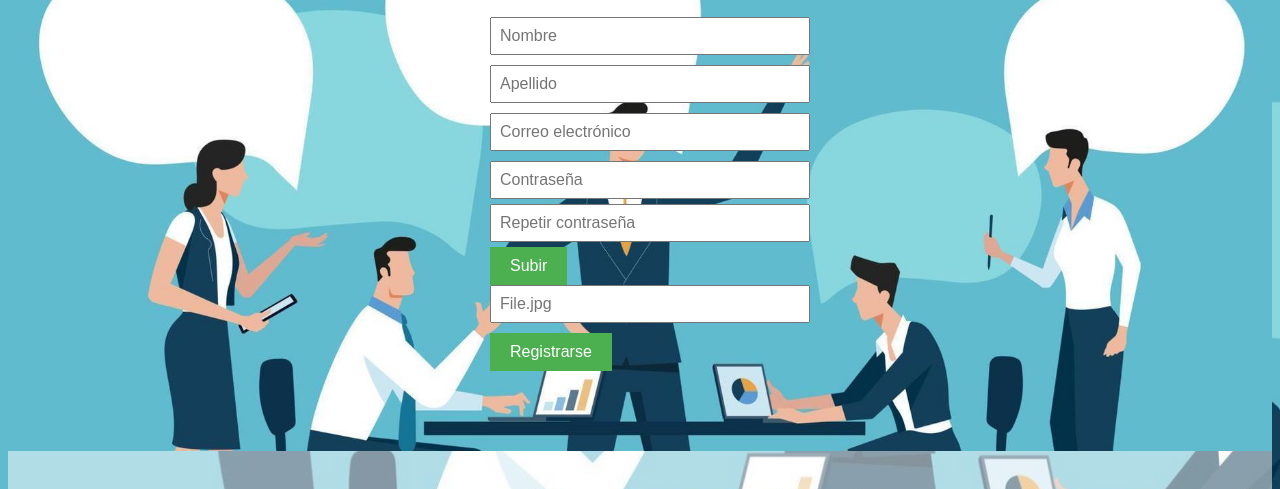
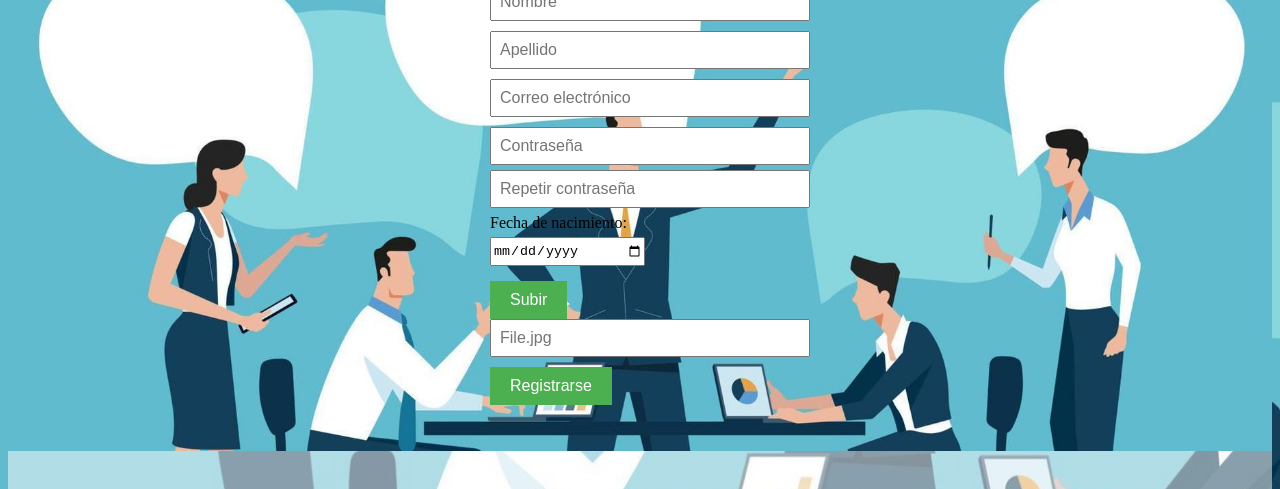
Before and after one commit to MarcoGPUDC/ChangaMas, a plain HTML site: page registrationV2.html in a window 1280 px wide. Shown: the part 257-746 px from the top of the page. Drawn offline with Linux system fonts and the light colour scheme.

Commit message:
Update registrationV2.html

```diff
--- a/registrationV2.html
+++ b/registrationV2.html
@@ -42,6 +42,10 @@
                         <input type="password" placeholder="Contraseña">
                         <input style="margin-top: 15px" type="password" placeholder="Repetir contraseña">
                     </div>
+                     <div>
+                        <p style="margin-bottom: 0px">Fecha de nacimiento:</p>
+                        <input style="margin-top: 5px; width: 150px; height: 25px" type="date" placeholder="Fecha de nacimiento">
+                    </div>
                     <div>
                         <input style="margin-top: 15px" type="submit" value="Subir">
                         <input type="text" placeholder="File.jpg">
```
